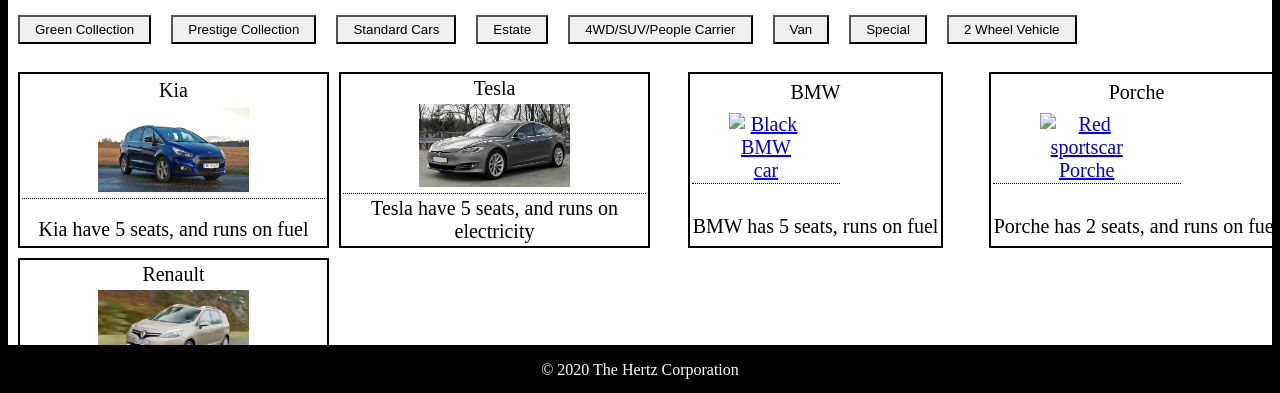
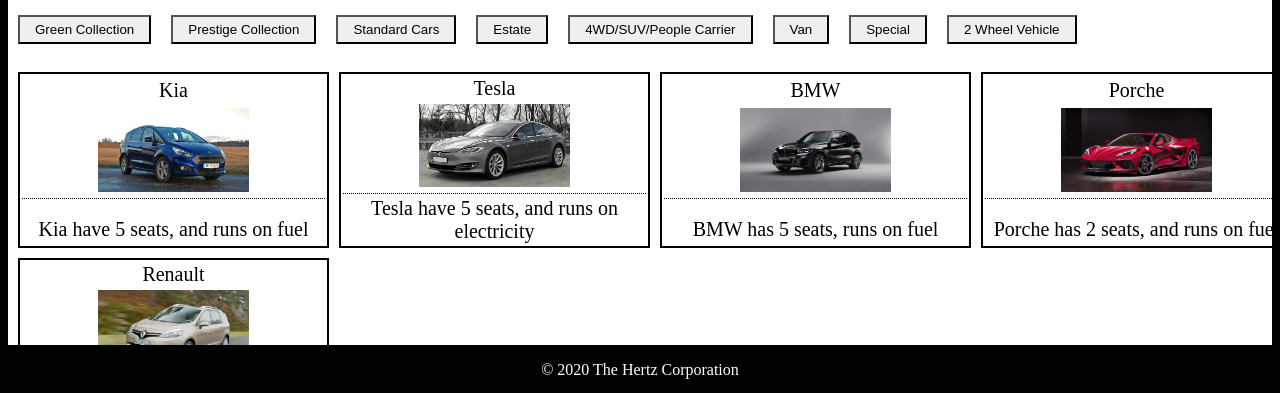
Before and after one commit to h576347/DAT152_Oblig4, a plain HTML site: page WebContent/vehicle.html in a window 1280 px wide. Shown: the part 405-798 px from the top of the page. Drawn offline with Linux system fonts and the light colour scheme.

Commit message:
bildereferanse

```diff
--- a/WebContent/vehicle.html
+++ b/WebContent/vehicle.html
@@ -83,7 +83,7 @@
                             <td> BMW</td>
                         </tr>
                         <tr>
-                            <td class="tooltip"><span class="tooltiptext"> Black BMW car </span> <a href="infopage.html"><img src="bilder/BMW-X5.jpeg" alt="Black BMW car" class="cars_image"> </a></td>
+                            <td class="tooltip"><span class="tooltiptext"> Black BMW car </span> <a href="infopage.html"><img src="bilder/BMW-X5.jpg" alt="Black BMW car" class="cars_image"> </a></td>
                         </tr>
                         <tr>
                             <td>
@@ -99,7 +99,7 @@
                             <td>Porche</td>
                         </tr>
                         <tr>
-                            <td class="tooltip"> <span class="tooltiptext">Red sportscar Porche car</span><a href="infopage.html"><img src="bilder/redcar.jpeg" alt="Red sportscar Porche" class="cars_image"> </a> </td>
+                            <td class="tooltip"> <span class="tooltiptext">Red sportscar Porche car</span><a href="infopage.html"><img src="bilder/redcar.jpg" alt="Red sportscar Porche" class="cars_image"> </a> </td>
                         </tr>
                         <tr>
                             <td>
```
